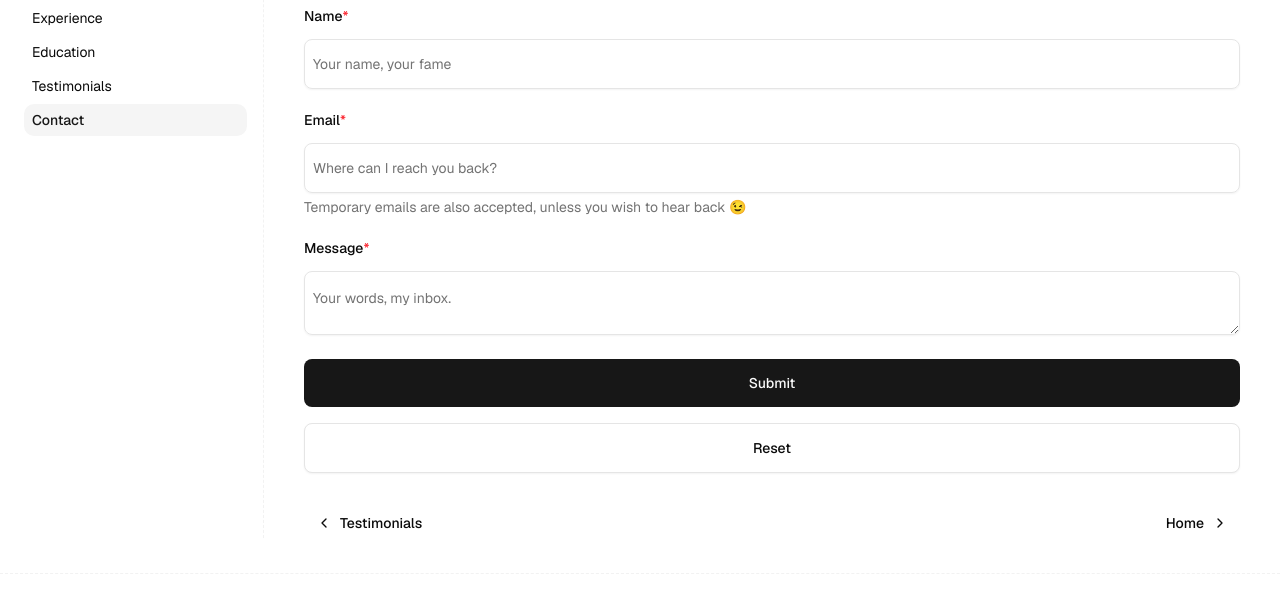
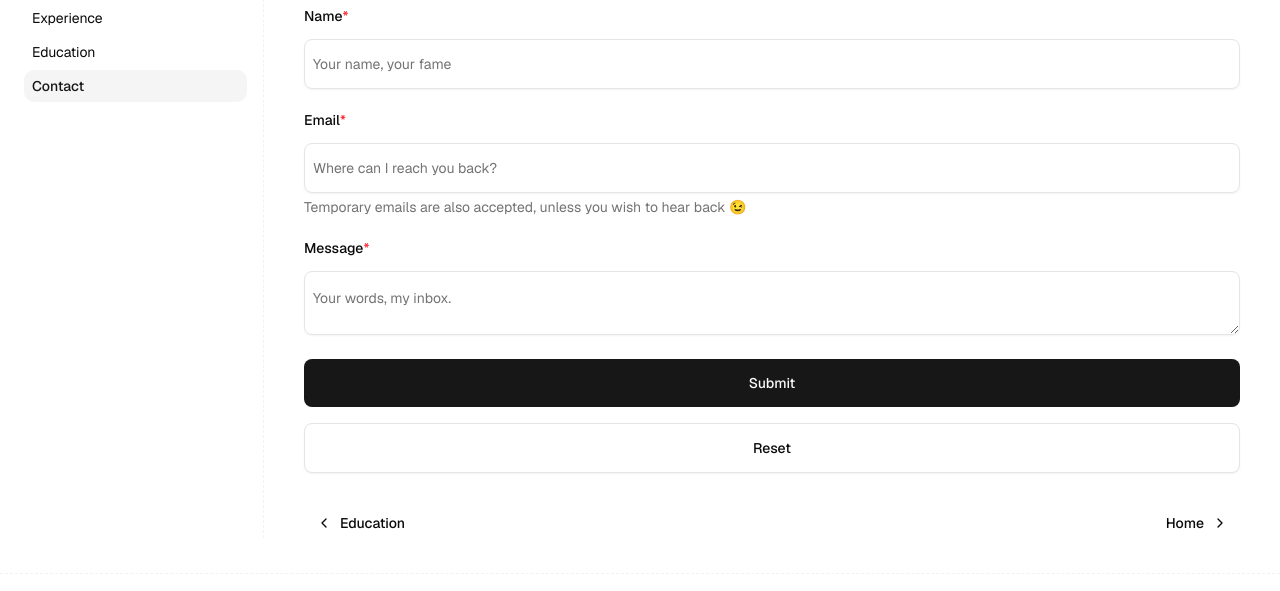
Before and after one commit to cypherab01/abhishekg.com.np, a Next.js app: page /contact in a window 1280 px wide. Shown: the part 263-854 px from the top of the page. Built offline with nearby package versions, Linux system fonts and the light colour scheme.

Commit message:
added more sections

```diff
--- a/app/contact/page.tsx
+++ b/app/contact/page.tsx
@@ -31,9 +31,9 @@ const ContactPage = async () => {
       </div>
 
       <Pager
-        prevHref="/testimonials"
+        prevHref="/education"
         nextHref="/"
-        prevTitle="Testimonials"
+        prevTitle="Education"
         nextTitle="Home"
       />
     </>
--- a/app/education/page.tsx
+++ b/app/education/page.tsx
@@ -138,13 +138,13 @@ const EducationPage = () => {
         </li>
       </ol>
 
-      <CodeSnippet code={code.education} title="coursework.ts" />
+      <CodeSnippet code={code.educationJourney} title="educationJourney.ts" />
 
       <Pager
         prevHref="/experience"
-        nextHref="/testimonials"
+        nextHref="/contact"
         prevTitle="Experience"
-        nextTitle="Testimonials"
+        nextTitle="Contact"
       />
     </>
   );
--- a/app/projects/page.tsx
+++ b/app/projects/page.tsx
@@ -1,3 +1,4 @@
+import CodeSnippet from "@/components/code-snippet";
 import { PageHeader } from "@/components/page-header";
 import { PageHeaderHeading } from "@/components/page-header";
 import Pager from "@/components/pager";
@@ -10,6 +11,7 @@ import {
   CardHeader,
   CardTitle,
 } from "@/components/ui/card";
+import { code } from "@/config/codeContent";
 import { siteConfig } from "@/config/site";
 import Link from "next/link";
 
@@ -63,6 +65,8 @@ const ProjectsPage = () => {
         ))}
       </div>
 
+      <CodeSnippet code={code.projects} title="projects.ts" />
+
       <Pager
         prevHref="/about"
         nextHref="/skills-tools"
--- a/config/codeContent.ts
+++ b/config/codeContent.ts
@@ -6,9 +6,11 @@ export async function GET() {
   return NextResponse.json({ message: "Welcome to my portfolio!" });
 }
 `,
+
   aboutMe: `const superpower = () => "Writing clean, efficient, and user-friendly code!";
 console.log(\`My superpower is: \${superpower()}\`);
 `,
+
   skillsTools: `const mySkills = [
   "HTML", "CSS", "JavaScript", "TypeScript", "ReactJS", "NextJS", "Tailwind CSS",
   "shadcn/ui", "NodeJS", "ExpressJS", "MongoDB", "Git", "GitHub", "Vercel",
@@ -23,11 +25,12 @@ const getSkills = () => {
 
 console.log(getSkills());
 `,
+
   contact: `const contactDetails = {
     name: "Abhishek Ghimire",
     email: "hi@abhishekg.com.np",
     mobile: "+977-9847526298",
-    location: "Balkhu, Kathmandu",
+    location: "Kathmandu, Nepal",
     linkedIn: "linkedin.com/in/cypherab01",
     github: "github.com/cypherab01",
   };
@@ -38,19 +41,7 @@ function reachOut() {
 
 reachOut();
 `,
-  education: `const BIT_Coursework = [
-    "C Programming",
-    "Data Structures",
-    "Web Technology I & II",
-    "Software Engineering",
-    "Artificial Intelligence",
-    "Database Administration",
-    "Advanced Java Programming",
-    "e-Commerce",
-    "Cloud Computing",
-  ];
 
-console.log("Skills built through coursework:", BIT_Coursework.join(", "));`,
   experience: `const experience = [
   {
     role: "Senior Coffee Consumer",
@@ -73,8 +64,29 @@ console.log("Skills built through coursework:", BIT_Coursework.join(", "));`,
 ];
 
 experience.forEach((job) => {
-    console.log(
-      \`👨‍💻 \${job.role} at \${job.company} (\${job.duration}) \n🚀 Skills: \${job.skills.join(", ")}\`
-    );
-  })`,
+  console.log(\`👨‍💻 \${job.role} at \${job.company} (\${job.duration}) \n🚀 Skills: \${job.skills.join(", ")}\`);
+});
+`,
+
+  projects: `const projectField = {
+  idea: "Overnight hackathon brilliance",
+  execution: "Debugging marathons",
+  outcome: "Works on my machine... most days!",
 };
+
+console.log("Project Field:", projectField);
+`,
+
+  educationJourney: `const educationJourney = {
+  degree: "Bachelor of Life Lessons (and Code)",
+  courses: [
+    "Advanced Caffeine Dependency",
+    "Procrastination 101",
+    "Debugging: The Final Frontier",
+  ],
+};
+
+console.log(\`My Education: \${educationJourney.degree}\`);
+educationJourney.courses.forEach(course => console.log(\`- \${course}\`));
+`,
+};
--- a/config/docs.ts
+++ b/config/docs.ts
@@ -43,11 +43,11 @@ export const docsConfig = {
           href: "/education",
           items: [],
         },
-        {
-          title: "Testimonials",
-          href: "/testimonials",
-          items: [],
-        },
+        // {
+        //   title: "Testimonials",
+        //   href: "/testimonials",
+        //   items: [],
+        // },
         {
           title: "Contact",
           href: "/contact",
```
Lines whose indentation alone changed are shown as unchanged.
